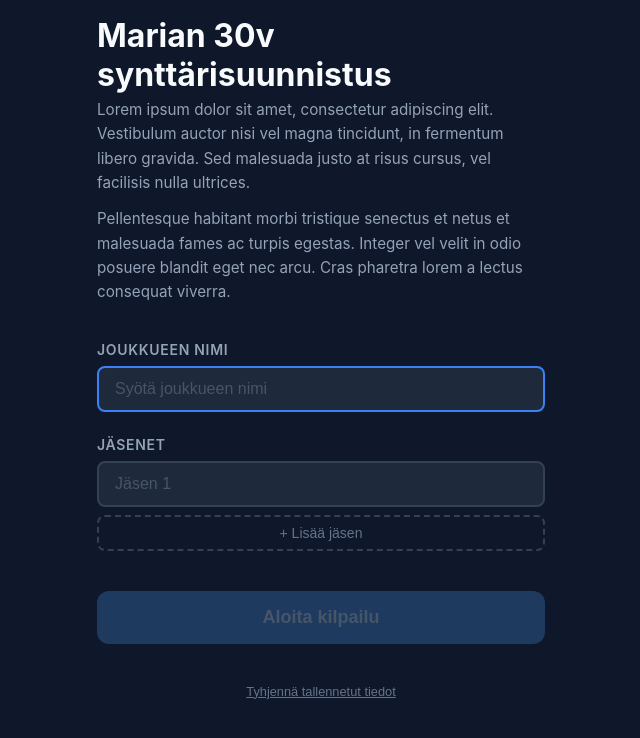
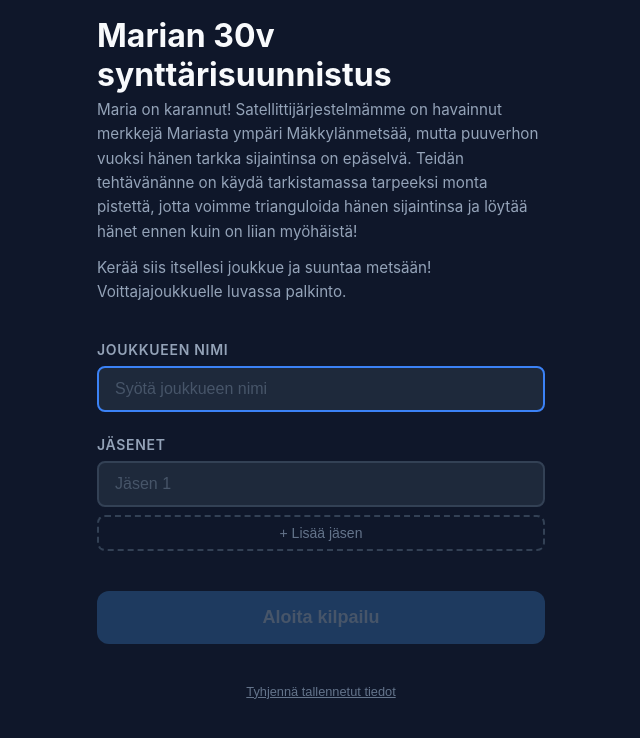
Before and after one commit to KasperNurminen/suunnistus, a React (Vite) app: page / in a window 1280 px wide. Shown: the top 738 px of the page, without its empty margins (319-959 px from the left). Built offline with nearby package versions, Linux system fonts and the light colour scheme.

Commit message:
Update story text with Maria's escape narrative
Co-Authored-By: Claude Opus 4.6 (1M context) <noreply@anthropic.com>

```diff
--- a/src/components/CreateTeam.tsx
+++ b/src/components/CreateTeam.tsx
@@ -32,14 +32,11 @@ export function CreateTeam() {
       <h1>Marian 30v synttärisuunnistus</h1>
       <div className="story-text">
         <p>
-          Lorem ipsum dolor sit amet, consectetur adipiscing elit. Vestibulum
-          auctor nisi vel magna tincidunt, in fermentum libero gravida. Sed
-          malesuada justo at risus cursus, vel facilisis nulla ultrices.
+          Maria on karannut! Satellittijärjestelmämme on havainnut merkkejä Mariasta ympäri Mäkkylänmetsää, mutta puuverhon vuoksi hänen tarkka sijaintinsa on epäselvä.
+          Teidän tehtävänänne on käydä tarkistamassa tarpeeksi monta pistettä, jotta voimme trianguloida hänen sijaintinsa ja löytää hänet ennen kuin on liian myöhäistä!
         </p>
         <p>
-          Pellentesque habitant morbi tristique senectus et netus et malesuada
-          fames ac turpis egestas. Integer vel velit in odio posuere blandit
-          eget nec arcu. Cras pharetra lorem a lectus consequat viverra.
+        Kerää siis itsellesi joukkue ja suuntaa metsään! Voittajajoukkuelle luvassa palkinto.
         </p>
       </div>
       <form onSubmit={handleSubmit}>
```
